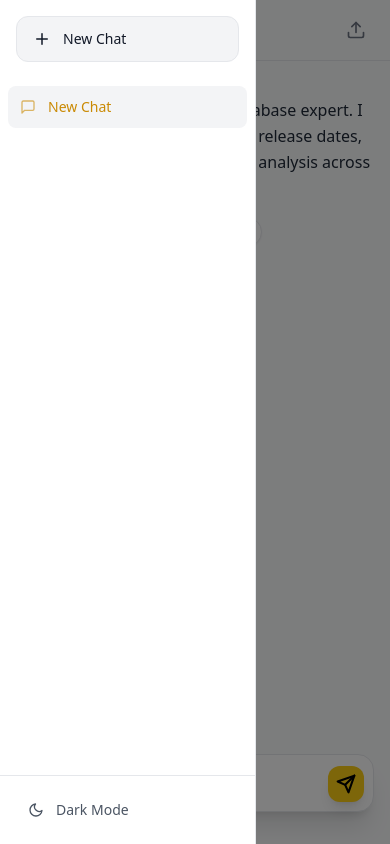
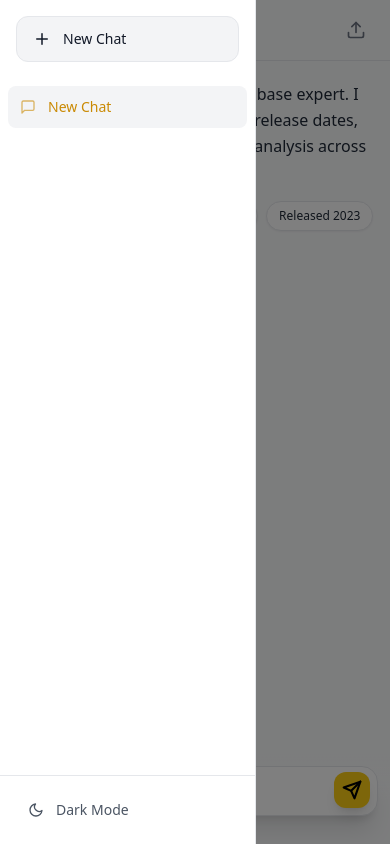
Before and after one commit to Mikiyas97/QueryChatBot, a Flask app: page / in a window 390 px wide. Run offline with Flask 3, Linux system fonts and the light colour scheme; some libraries are stand-ins or nearby versions.

Commit message:
mobile responsive

```diff
--- a/static/script.js
+++ b/static/script.js
@@ -255,5 +255,28 @@ chatForm.addEventListener("submit", async (event) => {
   }
 });
 
+// Handle mobile virtual keyboard resizing
+function handleViewportResize() {
+  const container = document.querySelector('.h-screen-safe');
+  if (window.visualViewport) {
+    const setHeight = () => {
+      container.style.height = `${window.visualViewport.height}px`;
+      // Scroll chat to bottom when keyboard opens/closes
+      chatBox.scrollTop = chatBox.scrollHeight;
+    };
+    window.visualViewport.addEventListener('resize', setHeight);
+    window.visualViewport.addEventListener('scroll', setHeight);
+    setHeight();
+  }
+}
+
+// Prevent iOS from scrolling the whole page when focusing on input
+messageInput.addEventListener('focus', () => {
+  setTimeout(() => {
+    chatBox.scrollTop = chatBox.scrollHeight;
+  }, 300);
+});
+
 // Initial call
+handleViewportResize();
 init();
--- a/templates/index.html
+++ b/templates/index.html
@@ -1,6 +1,6 @@
 <head>
   <meta charset="UTF-8" />
-  <meta name="viewport" content="width=device-width, initial-scale=1.0" />
+  <meta name="viewport" content="width=device-width, initial-scale=1.0, maximum-scale=1.0, viewport-fit=cover" />
   <title>IMDb AI Assistant</title>
   <script>
     if (localStorage.getItem('color-theme') === 'dark' || (!('color-theme' in localStorage) && window.matchMedia('(prefers-color-scheme: dark)').matches)) {
@@ -21,15 +21,47 @@
     .sidebar-scroll::-webkit-scrollbar-track { background: transparent; }
     .sidebar-scroll::-webkit-scrollbar-thumb { background: rgba(156, 163, 175, 0.2); border-radius: 10px; }
     .sidebar-scroll:hover::-webkit-scrollbar-thumb { background: rgba(156, 163, 175, 0.4); }
+
+    /* Mobile viewport height fix - accounts for browser chrome */
+    .h-screen-safe {
+      height: 100vh;
+      height: 100dvh;
+    }
+
+    /* Ensure the body and html fill the viewport correctly */
+    html, body {
+      height: 100%;
+      height: 100dvh;
+      overflow: hidden;
+      -webkit-overflow-scrolling: touch;
+    }
+
+    /* Prevent iOS rubber-banding on the body */
+    body {
+      position: fixed;
+      width: 100%;
+      top: 0;
+      left: 0;
+    }
+
+    /* Make the textarea not zoom on iOS (font-size >= 16px) */
+    #message-input {
+      font-size: 16px;
+    }
+
+    /* Safe area padding for notched devices */
+    .safe-bottom {
+      padding-bottom: env(safe-area-inset-bottom, 0px);
+    }
   </style>
 </head>
 
 <body class="bg-gray-50 dark:bg-[#121212] text-gray-900 dark:text-gray-100 font-sans selection:bg-yellow-400/30 transition-colors duration-300 overflow-hidden">
 
-  <div class="flex h-screen w-full">
+  <div class="flex h-screen-safe w-full">
 
     <!-- Sidebar -->
-    <aside id="sidebar" class="w-64 flex-shrink-0 bg-white dark:bg-[#181818] border-r border-gray-200 dark:border-white/5 flex flex-col transition-all duration-300 -ml-64 md:ml-0 fixed md:relative h-full z-30">
+    <aside id="sidebar" class="w-64 flex-shrink-0 bg-white dark:bg-[#181818] border-r border-gray-200 dark:border-white/5 flex flex-col transition-all duration-300 -ml-64 md:ml-0 fixed md:relative h-full z-40">
         <div class="p-4">
             <button id="new-chat-btn" class="w-full flex items-center gap-3 px-4 py-3 bg-gray-100 dark:bg-white/5 hover:bg-gray-200 dark:hover:bg-white/10 border border-gray-200 dark:border-white/10 rounded-xl transition-all text-sm font-medium">
                 <svg xmlns="http://www.w3.org/2000/svg" width="18" height="18" viewBox="0 0 24 24" fill="none" stroke="currentColor" stroke-width="2" stroke-linecap="round" stroke-linejoin="round"><line x1="12" y1="5" x2="12" y2="19"/><line x1="5" y1="12" x2="19" y2="12"/></svg>
@@ -50,10 +82,10 @@
     </aside>
 
     <!-- Overlay for mobile -->
-    <div id="sidebar-overlay" class="fixed inset-0 bg-black/50 z-20 hidden md:hidden transition-opacity"></div>
+    <div id="sidebar-overlay" class="fixed inset-0 bg-black/50 z-30 hidden md:hidden transition-opacity"></div>
 
     <!-- Main Content -->
-    <div class="flex-1 flex flex-col relative w-full overflow-hidden">
+    <div class="flex-1 flex flex-col relative w-full overflow-hidden min-h-0">
 
         <!-- Header -->
         <header class="px-4 py-3 md:px-6 md:py-4 flex justify-between items-center bg-gray-50/80 dark:bg-[#121212]/80 backdrop-blur-md sticky top-0 z-10 border-b border-gray-200 dark:border-white/5">
@@ -74,7 +106,7 @@
         </header>
 
         <!-- Chat messages -->
-        <main id="chat-box" class="flex-1 overflow-y-auto px-4 py-8 space-y-8 scroll-smooth">
+        <main id="chat-box" class="flex-1 overflow-y-auto px-3 sm:px-4 py-4 sm:py-8 space-y-6 sm:space-y-8 scroll-smooth min-h-0">
           <!-- Messages will be injected here -->
         </main>
 
@@ -89,7 +121,7 @@
         </div>
 
         <!-- Input Area -->
-        <footer class="p-4 sm:p-6 bg-gradient-to-t from-gray-50 dark:from-[#121212] via-gray-50 dark:via-[#121212] to-transparent">
+        <footer class="flex-shrink-0 p-3 sm:p-6 bg-gradient-to-t from-gray-50 dark:from-[#121212] via-gray-50 dark:via-[#121212] to-transparent safe-bottom">
             <div class="max-w-3xl mx-auto relative group">
                 <form id="chat-form" class="relative">
                     <input type="file" id="file-input" class="hidden">
@@ -97,13 +129,13 @@
                       id="message-input"
                       rows="1"
                       placeholder="Ask anything about movies..."
-                      class="w-full bg-white dark:bg-[#1e1e1e] border border-gray-200 dark:border-white/10 text-gray-900 dark:text-white rounded-2xl pl-4 pr-12 py-4 focus:outline-none focus:ring-2 focus:ring-yellow-400/50 focus:border-yellow-400/50 transition-all resize-none shadow-xl dark:shadow-2xl"
+                      class="w-full bg-white dark:bg-[#1e1e1e] border border-gray-200 dark:border-white/10 text-gray-900 dark:text-white rounded-2xl pl-3 sm:pl-4 pr-12 py-3 sm:py-4 focus:outline-none focus:ring-2 focus:ring-yellow-400/50 focus:border-yellow-400/50 transition-all resize-none shadow-xl dark:shadow-2xl text-base"
                     ></textarea>
 
                     <button
                       type="submit"
                       id="submit-btn"
-                      class="absolute right-2.5 bottom-2.5 p-2 bg-yellow-400 text-black rounded-xl hover:bg-yellow-300 transition-all disabled:opacity-50 disabled:cursor-not-allowed group shadow-lg"
+                      class="absolute right-2 bottom-2 sm:right-2.5 sm:bottom-2.5 p-2 bg-yellow-400 text-black rounded-xl hover:bg-yellow-300 transition-all disabled:opacity-50 disabled:cursor-not-allowed group shadow-lg"
                     >
                       <svg xmlns="http://www.w3.org/2000/svg" width="20" height="20" viewBox="0 0 24 24" fill="none" stroke="currentColor" stroke-width="2.5" stroke-linecap="round" stroke-linejoin="round" class="group-hover:translate-x-0.5 group-hover:-translate-y-0.5 transition-transform"><line x1="22" y1="2" x2="11" y2="13"/><polyline points="22 2 15 22 11 13 2 9 22 2"/></svg>
                     </button>
```
